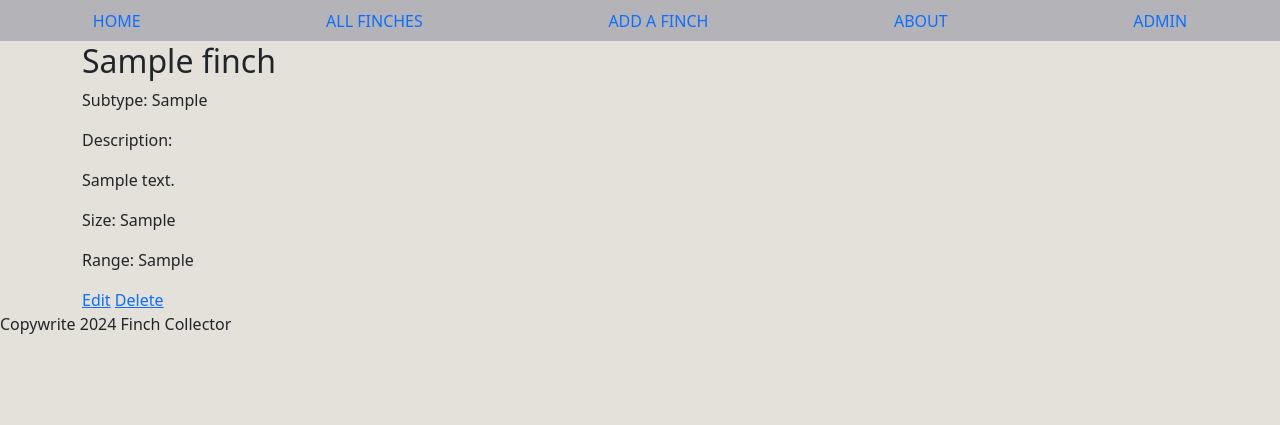
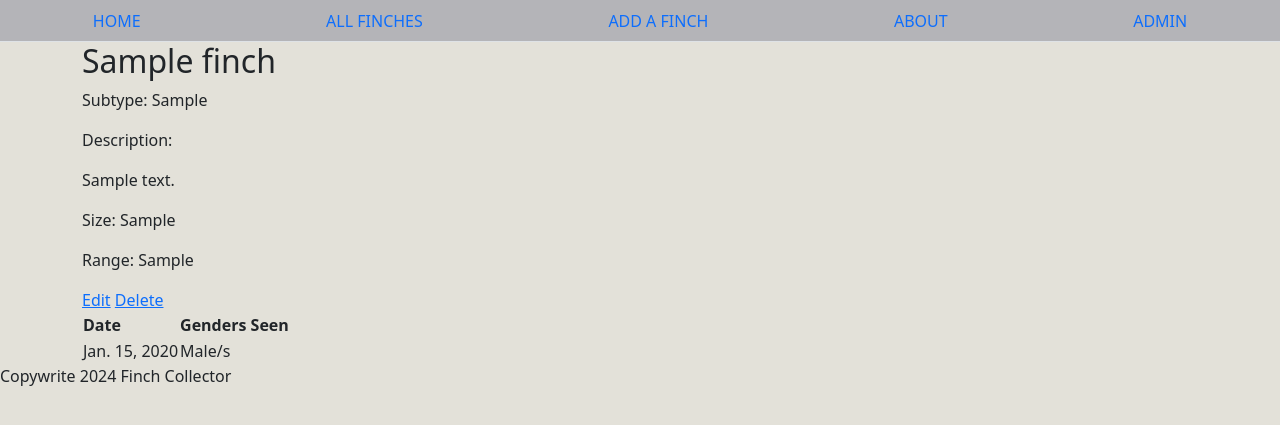
Before and after one commit to pauljburgess/finchcollector, a Django app: page /finches/1 in a window 1280 px wide. Shown: the top 425 px of the page. Run offline with Django 5.2, Linux system fonts and the light colour scheme; tables that the repository leaves empty hold one stand-in row (values such as "Sample post").

Commit message:
Render sightings

```diff
--- a/main_app/admin.py
+++ b/main_app/admin.py
@@ -1,5 +1,6 @@
 from django.contrib import admin
-from .models import Finch
+from .models import Finch, Sighting
 
 # Register your models here.
 admin.site.register(Finch)
+admin.site.register(Sighting)
--- a/main_app/models.py
+++ b/main_app/models.py
@@ -23,7 +23,7 @@ class Finch(models.Model):
 
 
 class Sighting(models.Model):
-    date = models.DateField()
+    date = models.DateField('Seen on:')
     gender = models.CharField(
         max_length=1,
         choices=GENDERS,
--- a/main_app/templates/finches/detail.html
+++ b/main_app/templates/finches/detail.html
@@ -13,5 +13,20 @@
     <a href="{% url 'finches_delete' finch.id %}">Delete</a>
 </div>
 
+<div>
+    <table>
+        <thead>
+            <tr><th>Date</th><th>Genders Seen</th></tr>
+        </thead>
+        <tbody>
+            {% for sighting in finch.sighting_set.all %}
+                <tr>
+                    <td>{{ sighting.date }}</td>
+                    <td>{{ sighting.get_gender_display }}</td>
+                </tr>
+            {% endfor %}
+        </tbody>
+    </table>
+</div>
 
 {% endblock%}
```
